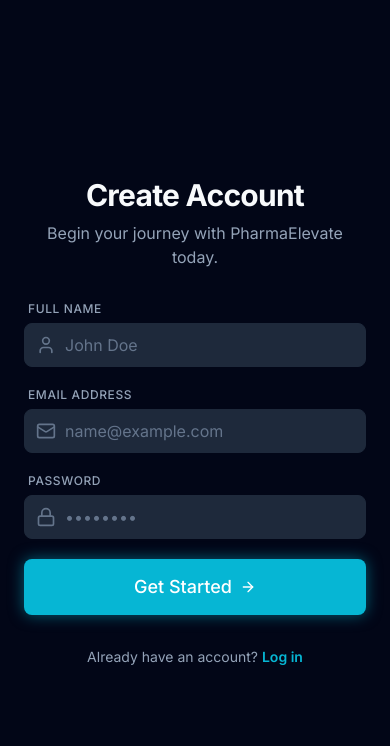
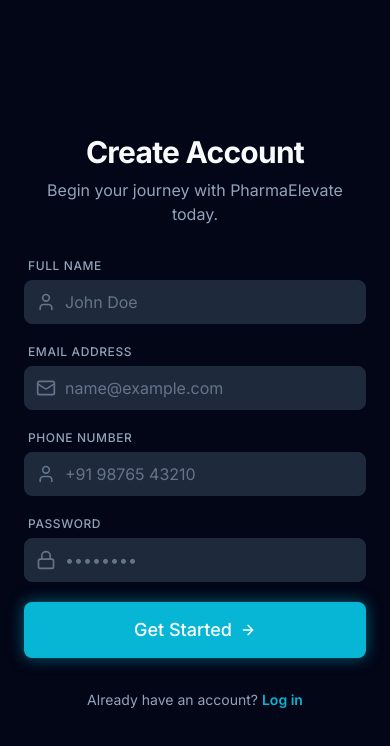
Before and after one commit to Ayuxhgpt/CLGxWEB, a Next.js app: page /register in a window 390 px wide. Shown: the top 746 px of the page. Built offline with nearby package versions, Linux system fonts and the light colour scheme.

Commit message:
fix(register): Add missing Phone Number field required by API

```diff
--- a/app/register/page.tsx
+++ b/app/register/page.tsx
@@ -12,6 +12,7 @@
     const [name, setName] = useState("");
     const [email, setEmail] = useState("");
     const [password, setPassword] = useState("");
+    const [phone, setPhone] = useState("");
     const [error, setError] = useState("");
     const [isLoading, setIsLoading] = useState(false);
     const router = useRouter();
@@ -25,7 +26,7 @@
             const res = await fetch("/api/register", {
                 method: "POST",
                 headers: { "Content-Type": "application/json" },
-                body: JSON.stringify({ name, email, password }),
+                body: JSON.stringify({ name, email, password, phone }),
             });
 
             const data = await res.json();
@@ -115,6 +116,15 @@
                             required
                         />
                         <Input
+                            type="tel"
+                            label="Phone Number"
+                            value={phone}
+                            onChange={(e) => setPhone(e.target.value)}
+                            placeholder="+91 98765 43210"
+                            icon={<User className="h-5 w-5" />}
+                            required
+                        />
+                        <Input
                             type="password"
                             label="Password"
                             value={password}
```
